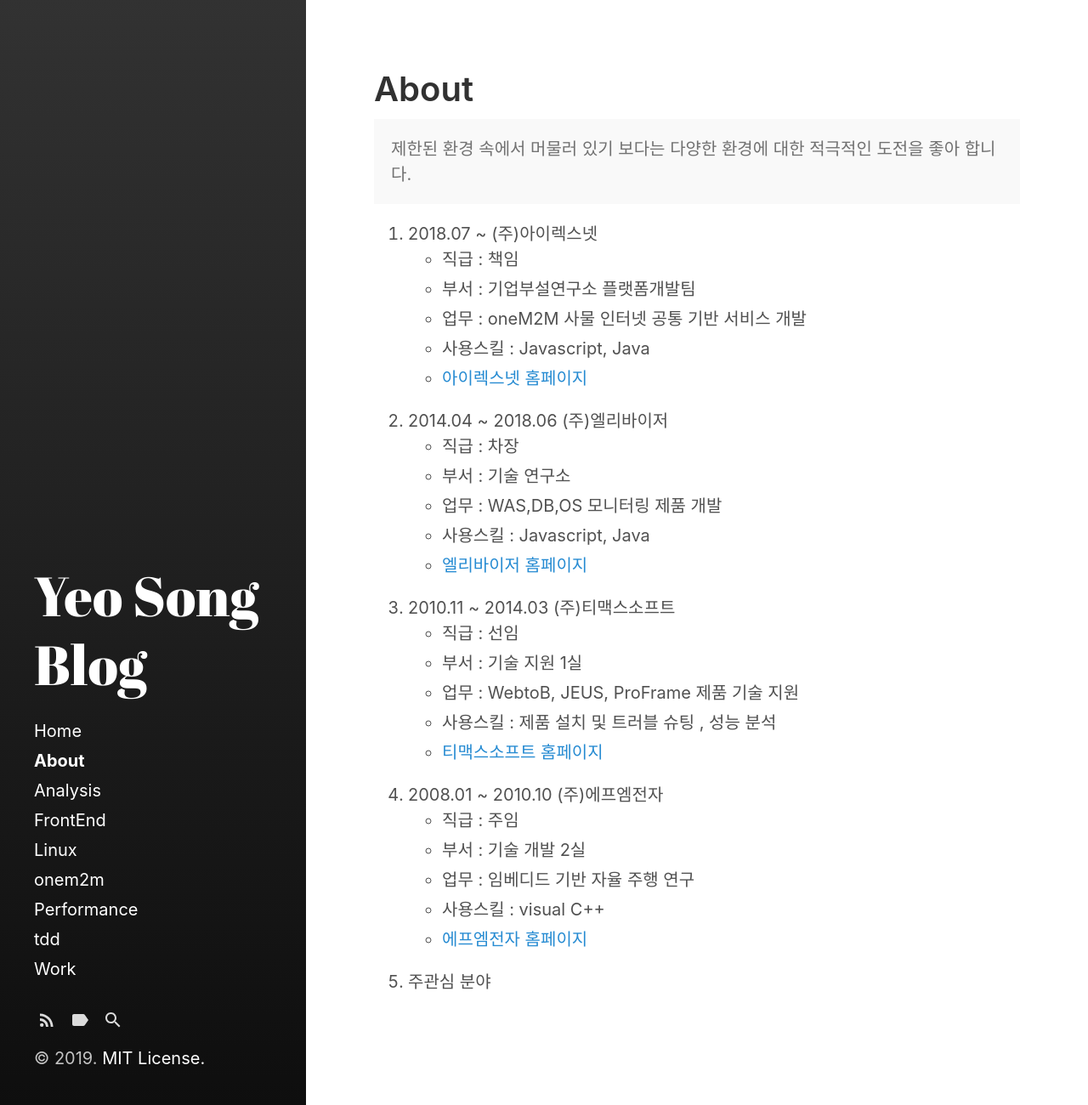
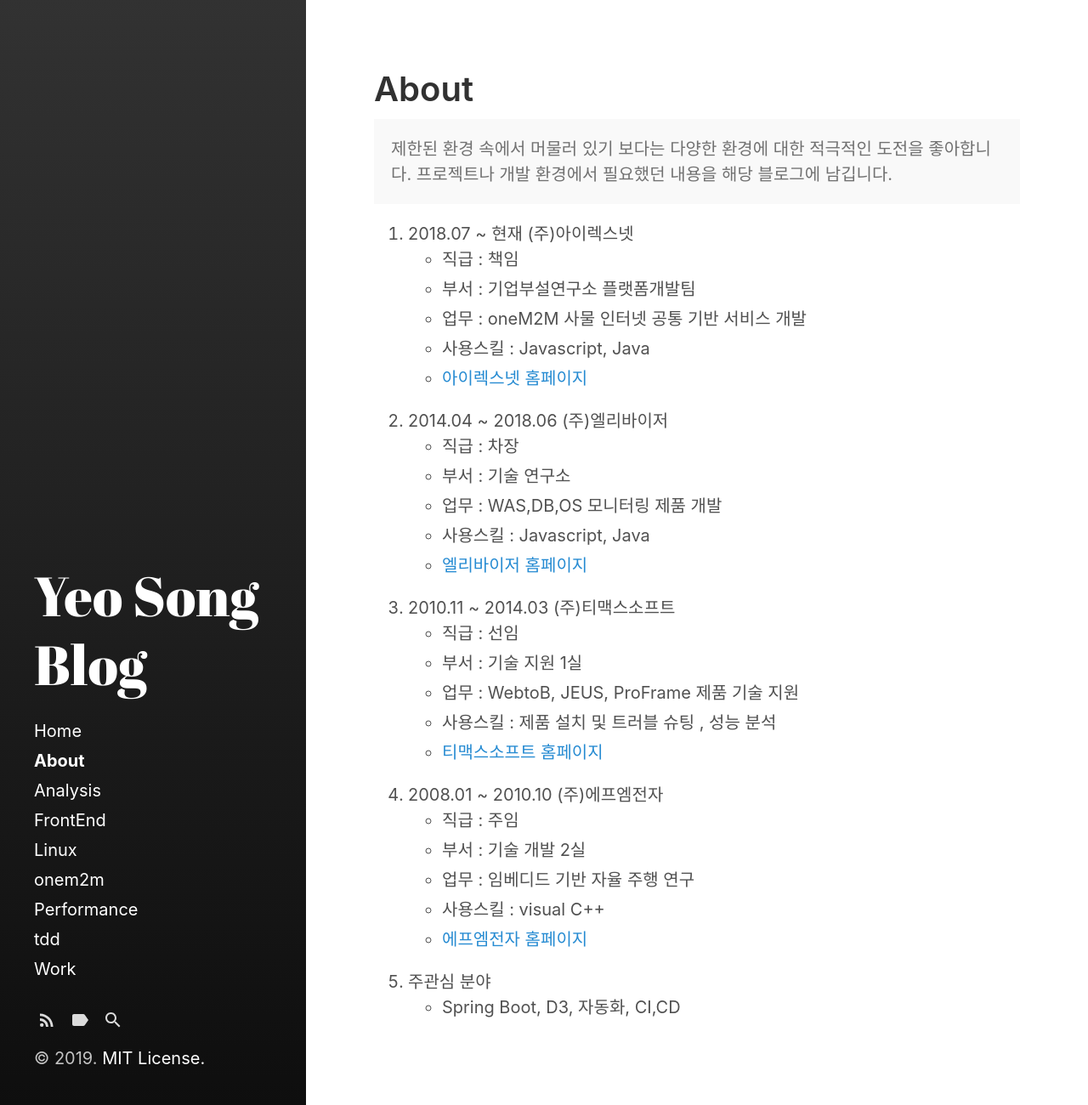
Before and after one commit to kranian/kranian.github.io, a Jekyll site: the page built from about.md, in a window 1280 px wide. Shown: the whole page at 85% size. Built offline with Jekyll 4.4.1, drawn with Linux system fonts in a browser that asks for light colours; comment, search, counter and statistics services are not loaded.

Commit message:
Update about.md

```diff
--- a/about.md
+++ b/about.md
@@ -4,10 +4,11 @@
 sidebar_link: true
 ---
 <p class="message">
-   제한된 환경 속에서 머물러 있기 보다는 다양한 환경에 대한 적극적인 도전을 좋아 합니다.
+    제한된 환경 속에서 머물러 있기 보다는 다양한 환경에 대한 적극적인 도전을 좋아합니다.
+    프로젝트나 개발 환경에서 필요했던 내용을 해당 블로그에 남깁니다.
 </p>
 
- 1. 2018.07 ~          (주)아이렉스넷
+ 1. 2018.07 ~ 현재 (주)아이렉스넷
     * 직급 : 책임
     * 부서 : 기업부설연구소 플랫폼개발팀
     * 업무 : oneM2M 사물 인터넷 공통 기반 서비스 개발
@@ -33,3 +34,4 @@
     * [에프엠전자 홈페이지](https://www.futureman.co.kr)
 
  5. 주관심 분야
+    * Spring Boot, D3, 자동화, CI,CD
```
